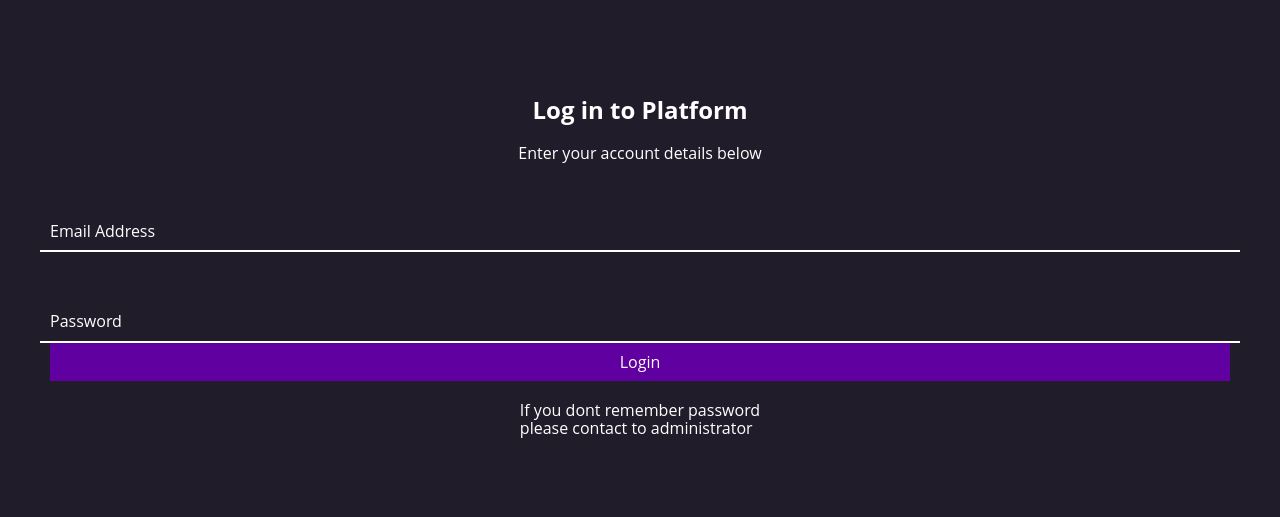
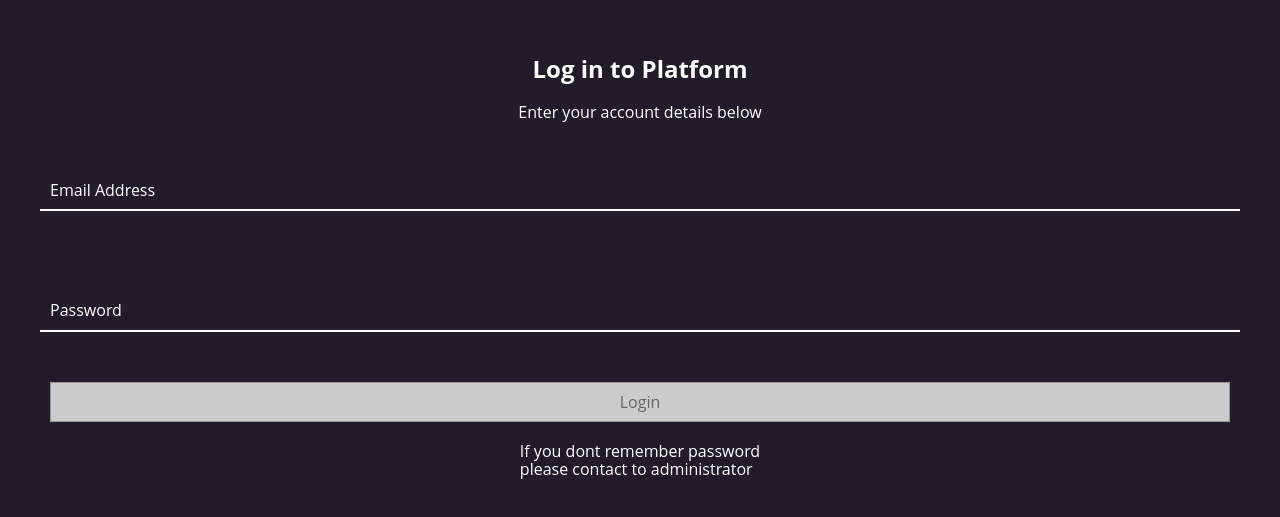
Before and after one commit to ForexLight/coffeeProject_front-end, a React (Vite) app: page /auth in a window 1280 px wide. Shown: the part 143-660 px from the top of the page. Built offline with nearby package versions, Linux system fonts and the light colour scheme.

Commit message:
implemented disabled button on invalid inputs

```diff
--- a/src/components/login/Login.styles.tsx
+++ b/src/components/login/Login.styles.tsx
@@ -35,10 +35,18 @@ export const PasswordInput = styled(Input)``
 
 export const LoginButton = styled.button`
   padding: 10px;
+  margin-top: 20px;
   width: 100%;
   background-color: #6100a1;
   border: none;
   color: inherit;
+
+  &:disabled {
+    border: 1px solid #999999;
+    background-color: #cccccc;
+    color: #666666;
+
+  }
 `
 export const LoginHeader = styled.div`
   display: flex;
@@ -49,6 +57,8 @@ export const LoginTitle = styled.h2``
 export const LoginSubtitle = styled.span``
 
 export const ErrorMessage = styled.span`
+  font-size: 14px;
+  height: 30px;
   color: red;
 `
 
--- a/src/components/login/Login.tsx
+++ b/src/components/login/Login.tsx
@@ -2,7 +2,7 @@ import React, {Dispatch, useState} from 'react';
 import {
     AdditionalInfo,
     ErrorMessage,
-    LoginButton, LoginError, LoginHeader,
+    LoginButton, LoginHeader,
     LoginInput, LoginSubtitle, LoginTitle,
     LoginWrapper,
     PasswordInput
@@ -14,7 +14,7 @@ const Login = (): JSX.Element => {
     const [password, setPassword] = useState<string>('')
 
     const {handleSubmit, register, formState: {
-        errors
+        errors, isValid
     }, reset} = useForm(
         {
             mode: 'onBlur'
@@ -49,7 +49,7 @@ const Login = (): JSX.Element => {
 
             })} onChange={(e) => onInputChange(e, setLogin)} inputMode='email' placeholder='Email Address'/>
             <ErrorMessage>
-                {errors?.email && <p>{errors?.email?.message || 'some error in email input'}</p>}
+                {errors?.email && <p>{`${errors?.email?.message}` || 'some error in email input'}</p>}
             </ErrorMessage>
             <PasswordInput {...register('password', {
                 required: 'should be field',
@@ -63,9 +63,9 @@ const Login = (): JSX.Element => {
                 }
             })} onChange={(e) => onInputChange(e, setPassword)} placeholder='Password'/>
             <ErrorMessage>
-                {errors?.password && <p>{errors?.password?.message || 'some error in email input'}</p>}
+                {errors?.password && <p>{`${errors?.password?.message}` || 'some error in email input'}</p>}
             </ErrorMessage>
-            <LoginButton>Login</LoginButton>
+            <LoginButton disabled={!isValid}>Login</LoginButton>
             <AdditionalInfo><span>If you dont remember password <br /> please contact to administrator</span></AdditionalInfo>
         </LoginWrapper>
     );
```
